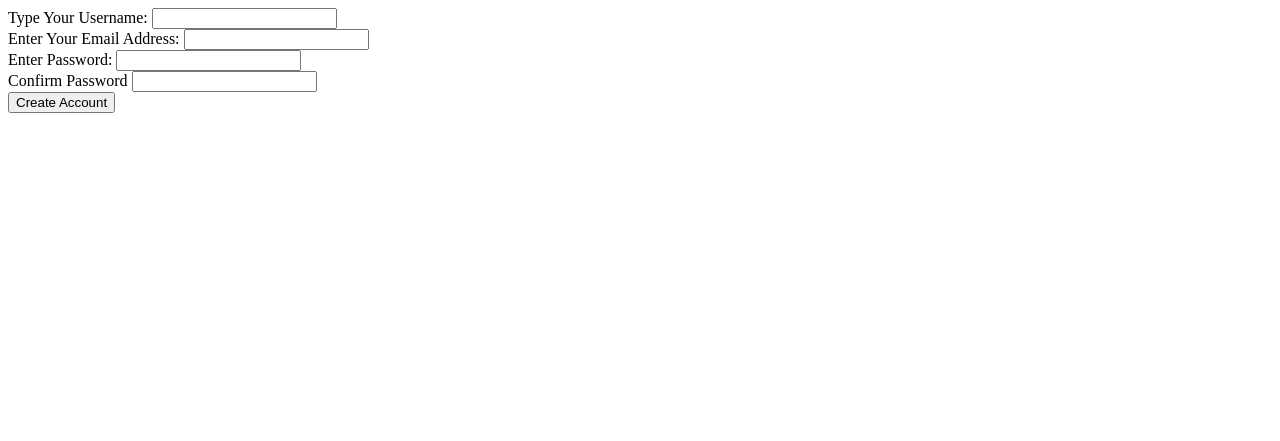
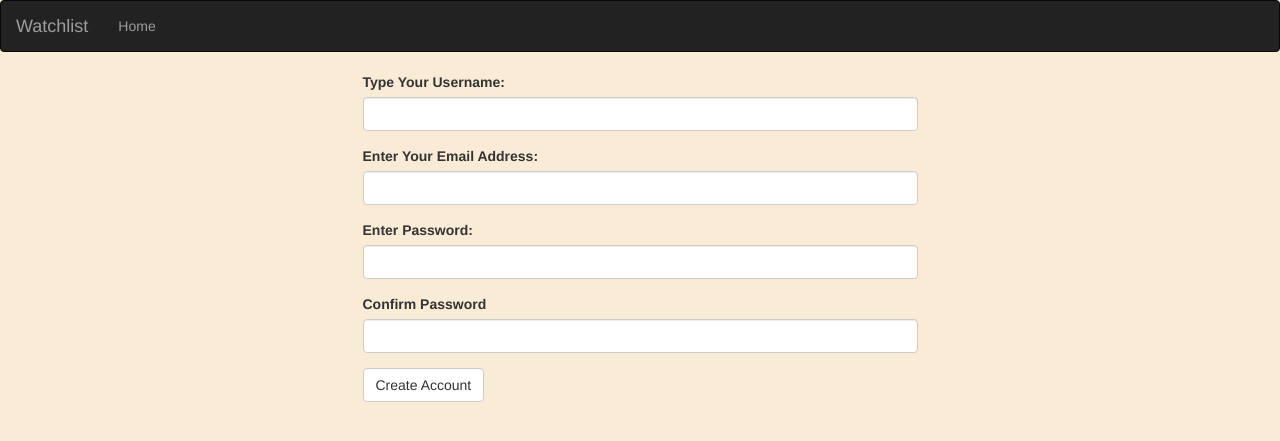
Before and after one commit to dynamodenis/pitch-master, a Flask app: page /authenticate/register in a window 1280 px wide. Shown: the top 441 px of the page. Run offline with Flask 2, Linux system fonts and the light colour scheme; some libraries are stand-ins or nearby versions.

Commit message:
linked css and templates to base.html

```diff
--- /dev/null
+++ b/app/static/style.css
@@ -0,0 +1,3 @@
+body{
+    background-color: antiquewhite;
+}
--- a/app/templates/auth/register.html
+++ b/app/templates/auth/register.html
@@ -1,12 +1,16 @@
 {% import 'bootstrap/wtf.html' as wtf %}
-<!DOCTYPE html>
-<html lang="en">
-<head>
-    <meta charset="UTF-8">
-    <meta name="viewport" content="width=device-width, initial-scale=1.0">
-    <title>Document</title>
-</head>
-<body>
-    {{wtf.quick_form(register)}}
-</body>
-</html>
+
+{% extends 'base.html'%}
+{% block content%}
+<div class="container">
+    <div class="row">
+        <div class="col-md-2 col-lg-3"></div>
+        <div class="col-md-8 col-sm-12 col-lg-6">
+            {{wtf.quick_form(register)}}
+        </div>
+        <div class="col-md-2 col-lg-3"></div>
+
+    </div>
+
+</div>
+{% endblock%}}}
--- /dev/null
+++ b/app/templates/base.html
@@ -0,0 +1,43 @@
+{% extends 'bootstrap/base.html' %}
+<!DOCTYPE html>
+<html lang="en">
+<head>
+    <meta charset="UTF-8">
+    <meta name="viewport" content="width=device-width, initial-scale=1.0">
+    {% if title%}
+    <title>{{title}}</title>
+    {% else %}
+    <title>Pitch | Master</title>
+    {% endif %}
+</head>
+<body class="container">
+    {% block styles%}
+    {{super()}}
+    <link rel="stylesheet" href="https://stackpath.bootstrapcdn.com/font-awesome/4.7.0/css/font-awesome.min.css">
+    <link rel="stylesheet" type="text/css" href="{{url_for('static',filename='style.css')}}">
+    {% endblock%}
+    {%block navbar%}
+    <div class="navbar navbar-inverse" role="navigation">
+        <div class="container-fluid">
+            <div class="navbar-header">
+                <button type="button" class="navbar-toggle" data-toggle="collapse" data-target=".navbar-collapse">
+                  <span class="sr-only">Toggle navigation</span>
+                  <span class="icon-bar"></span>
+                  <span class="icon-bar"></span>
+                  <span class="icon-bar"></span>
+                </button>
+                <a class="navbar-brand" href="/"> Watchlist </a>
+            </div>
+            <div class="navbar-collapse collapse">
+                <ul class="nav navbar-nav">
+                    <li><a href="/">Home</a></li>
+            </div>
+
+        </div>
+    </div>
+
+    {% endblock%}
+    {% block content%}
+    {% endblock%}
+</body>
+</html>
--- a/app/templates/index.html
+++ b/app/templates/index.html
@@ -1 +1,4 @@
+{% extends 'base.html'%}
+{% block content%}
 <h1>Hello world</h1>
+{% endblock %}
```
Also changed, not shown: app/templates/auth/login.html (+14 -11 lines).
